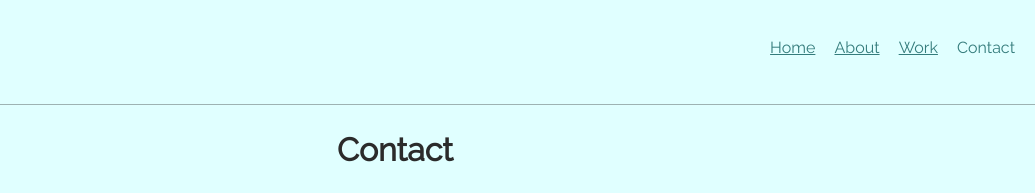
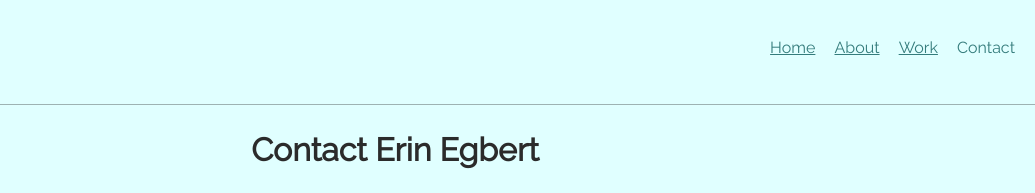
Before and after one commit to eegbert6/Portfolio-Website, a plain HTML site: page contact.html in a window 1280 px wide. Shown: the top 193 px of the page, 245-1280 px from the left. Drawn offline with nearby package versions, Linux system fonts and the light colour scheme.

```diff
--- a/contact.html
+++ b/contact.html
@@ -31,7 +31,7 @@
 			</nav>
 		</header>
 
-		<h1 class="page-title"> Contact </h1>
+		<h1 class="page-title"> Contact Erin Egbert </h1>
 
 		<div>
 			Phone Number: <a href="tel:+16023700426">+1 602-370-0426</a><br>
```
